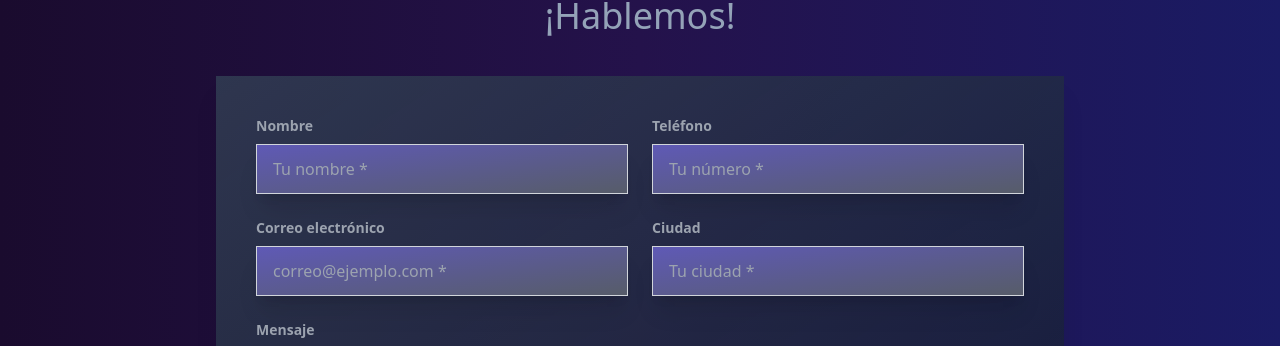
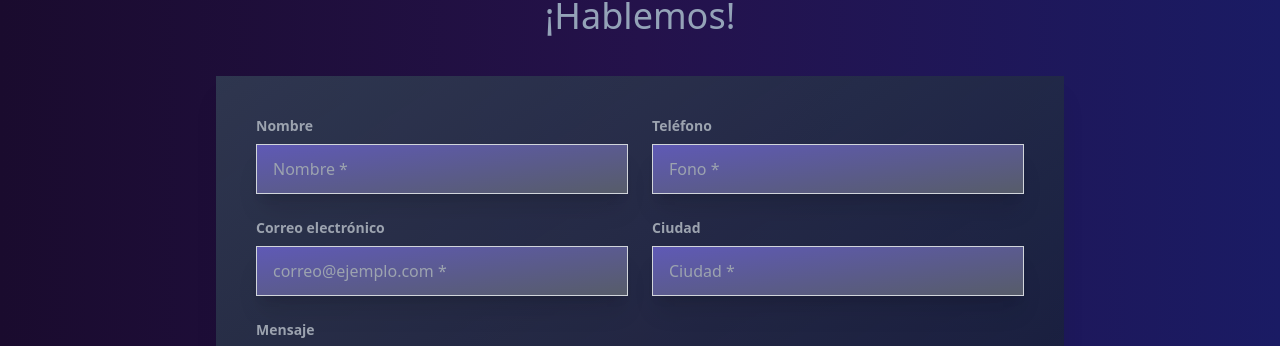
Before and after one commit to ingenieriaDanielBarra/ProyectoPyme, a React (Vite) app in the folder frontend/: page / in a window 1280 px wide. Shown: the part 1964-2310 px from the top of the page. Built offline with nearby package versions, Linux system fonts and the light colour scheme.

Commit message:
cambiar datos placeholder

```diff
--- a/frontend/src/components/ContactForm.jsx
+++ b/frontend/src/components/ContactForm.jsx
@@ -128,7 +128,7 @@ function ContactForm() {
                   type="text"
                   id="nombre"
                   name="nombre"
-                  placeholder="Tu nombre *"
+                  placeholder="Nombre *"
                   className="w-full px-4 py-3 border bg-gradient-to-br from-indigo-800/80 to-slate-900/70 border-gray-300  shadow-xl focus:ring-2 focus:ring-slate-300 focus:outline-none text-white"
                   value={formData.nombre}
                   onChange={handleChange}
@@ -143,7 +143,7 @@ function ContactForm() {
                   type="tel"
                   id="telefono"
                   name="telefono"
-                  placeholder="Tu número *"
+                  placeholder="Fono *"
                   className="w-full px-4 py-3 border bg-gradient-to-br from-indigo-800/80 to-slate-900/70 border-gray-300 shadow-xl focus:ring-2 focus:ring-slate-300 focus:outline-none text-white"
                   value={formData.telefono}
                   onChange={handleChange}
@@ -177,7 +177,7 @@ function ContactForm() {
                   type="text"
                   id="ciudad"
                   name="ciudad"
-                  placeholder="Tu ciudad *"
+                  placeholder="Ciudad *"
                   className="w-full px-4 py-3 border bg-gradient-to-br from-indigo-800/80 to-slate-900/70 border-gray-300  shadow-xl focus:ring-2 focus:ring-slate-300 focus:outline-none text-white"
                   value={formData.ciudad}
                   onChange={handleChange}
```
